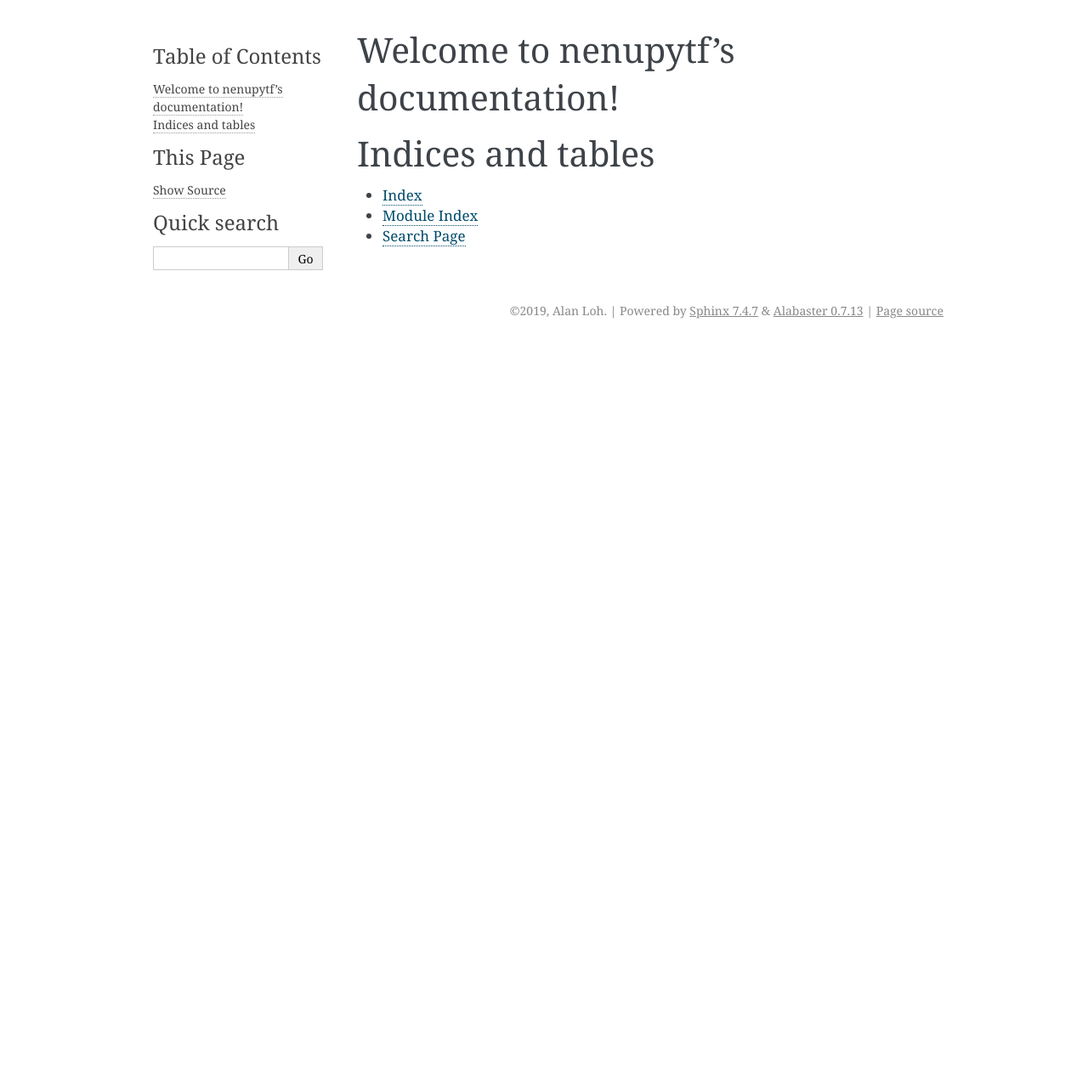
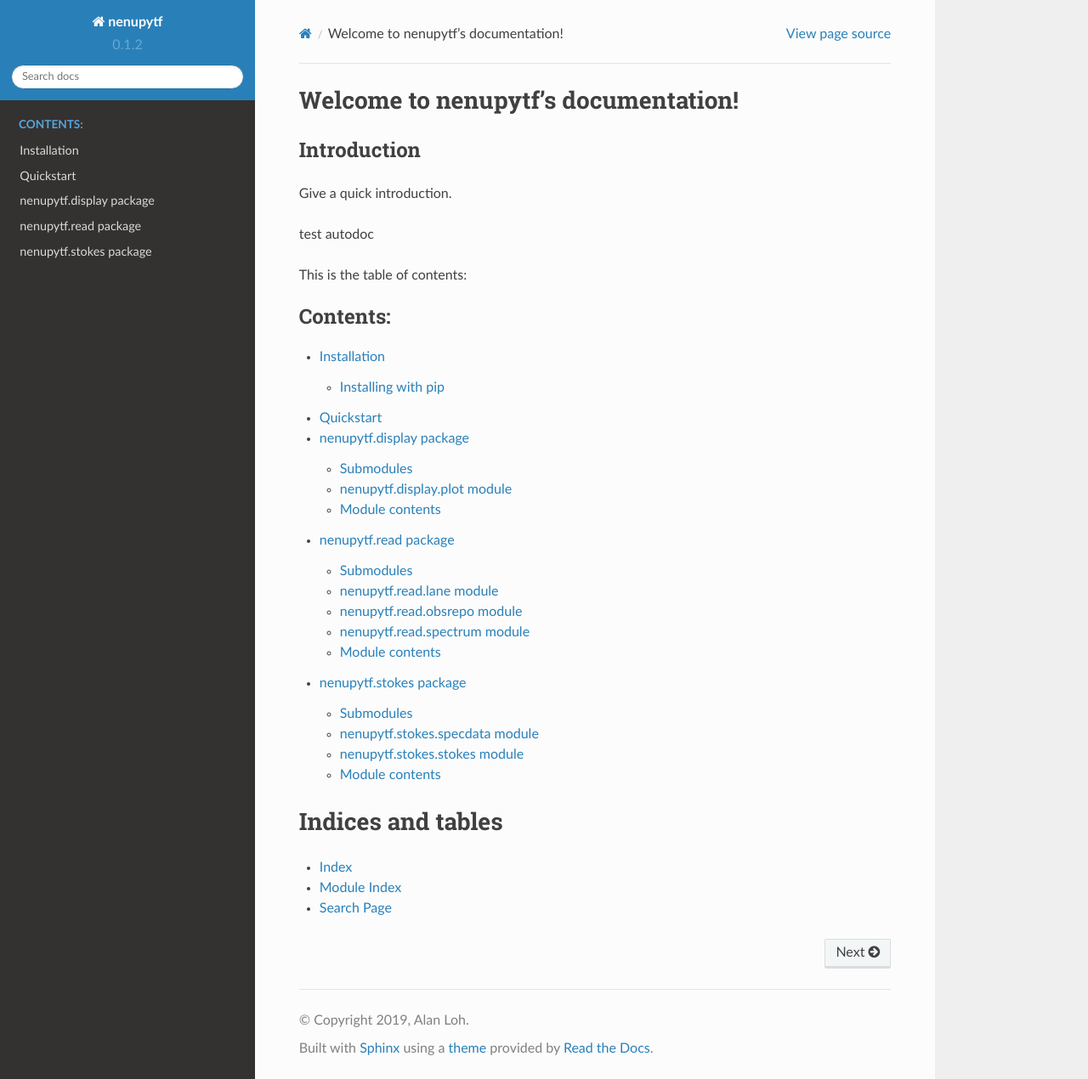
Before and after one commit to AlanLoh/nenupy-tf, a Sphinx documentation site: the page built from docs/index.rst, in a window 1280 px wide and 1270 px high. Shown: the whole window at 85% size. Built offline with Sphinx 7.4.7 and the Read the Docs theme 2.0.0, drawn with Linux system fonts in a browser that asks for light colours.

Commit message:
doc updated

```diff
--- a/docs/conf.py
+++ b/docs/conf.py
@@ -10,16 +10,20 @@
 # add these directories to sys.path here. If the directory is relative to the
 # documentation root, use os.path.abspath to make it absolute, like shown here.
 #
-# import os
-# import sys
-# sys.path.insert(0, os.path.abspath('.'))
+import os
+import sys
+sys.path.insert(0, os.path.abspath('../../nenupytf'))
+sys.path.insert(0, os.path.abspath('../..'))
+sys.path.insert(0, os.path.abspath('..'))
+sys.path.insert(0, os.path.abspath('.'))
 
 
 # -- Project information -----------------------------------------------------
-
+from nenupytf import __version__
 project = 'nenupytf'
 copyright = '2019, Alan Loh'
 author = 'Alan Loh'
+version = __version__
 
 
 # -- General configuration ---------------------------------------------------
@@ -28,23 +32,39 @@ author = 'Alan Loh'
 # extensions coming with Sphinx (named 'sphinx.ext.*') or your custom
 # ones.
 extensions = [
+    'sphinx.ext.autodoc',
+    'sphinx.ext.autosummary',
+    'sphinx.ext.viewcode',
+    'sphinx.ext.napoleon',
+    'recommonmark'
 ]
 
 # Add any paths that contain templates here, relative to this directory.
 templates_path = ['_templates']
+
+# The suffix(es) of source filenames.
+# You can specify multiple suffix as a list of string:
+source_suffix = '.rst'
+
+# The master toctree document.
+master_doc = 'index'
 
 # List of patterns, relative to source directory, that match files and
 # directories to ignore when looking for source files.
 # This pattern also affects html_static_path and html_extra_path.
 exclude_patterns = ['_build', 'Thumbs.db', '.DS_Store']
 
+# The name of the Pygments (syntax highlighting) style to use.
+pygments_style = 'sphinx'
+
 
 # -- Options for HTML output -------------------------------------------------
 
 # The theme to use for HTML and HTML Help pages.  See the documentation for
 # a list of builtin themes.
-#
-html_theme = 'alabaster'
+import sphinx_rtd_theme
+html_theme = 'sphinx_rtd_theme'
+html_theme_path = [sphinx_rtd_theme.get_html_theme_path()]
 
 # Add any paths that contain custom static files (such as style sheets) here,
 # relative to this directory. They are copied after the builtin static files,
--- a/docs/index.rst
+++ b/docs/index.rst
@@ -6,10 +6,25 @@
 Welcome to nenupytf's documentation!
 ====================================
 
+##################################
+Introduction
+##################################
+
+Give a quick introduction.
+
+test autodoc
+
+This is the table of contents:
+
 .. toctree::
    :maxdepth: 2
    :caption: Contents:
 
+   install
+   quickstart
+   nenupytf.display
+   nenupytf.read
+   nenupytf.stokes
 
 
 Indices and tables
--- /dev/null
+++ b/docs/install.rst
@@ -0,0 +1,22 @@
+Installation
+============
+
+.. note::
+
+    This is a note
+
+Bla bla bla
+
+
+
+Installing with pip
+-------------------
+
+These instructions cover installation with the ``pip`` package
+management tool.
+
+You can simply install nenupytf by running
+
+.. code-block:: bash
+
+   $ pip install nenupytf
--- /dev/null
+++ b/docs/modules.rst
@@ -0,0 +1,7 @@
+nenupytf
+========
+
+.. toctree::
+   :maxdepth: 4
+
+   nenupytf
--- /dev/null
+++ b/docs/nenupytf.display.rst
@@ -0,0 +1,22 @@
+nenupytf.display package
+========================
+
+Submodules
+----------
+
+nenupytf.display.plot module
+----------------------------
+
+.. automodule:: nenupytf.display.plot
+   :members:
+   :undoc-members:
+   :show-inheritance:
+
+
+Module contents
+---------------
+
+.. automodule:: nenupytf.display
+   :members:
+   :undoc-members:
+   :show-inheritance:
--- /dev/null
+++ b/docs/nenupytf.read.rst
@@ -0,0 +1,38 @@
+nenupytf.read package
+=====================
+
+Submodules
+----------
+
+nenupytf.read.lane module
+-------------------------
+
+.. automodule:: nenupytf.read.lane
+   :members:
+   :undoc-members:
+   :show-inheritance:
+
+nenupytf.read.obsrepo module
+----------------------------
+
+.. automodule:: nenupytf.read.obsrepo
+   :members:
+   :undoc-members:
+   :show-inheritance:
+
+nenupytf.read.spectrum module
+-----------------------------
+
+.. automodule:: nenupytf.read.spectrum
+   :members:
+   :undoc-members:
+   :show-inheritance:
+
+
+Module contents
+---------------
+
+.. automodule:: nenupytf.read
+   :members:
+   :undoc-members:
+   :show-inheritance:
--- /dev/null
+++ b/docs/nenupytf.rst
@@ -0,0 +1,33 @@
+nenupytf package
+================
+
+Subpackages
+-----------
+
+.. toctree::
+
+   nenupytf.display
+   nenupytf.other
+   nenupytf.process
+   nenupytf.read
+   nenupytf.stokes
+
+Submodules
+----------
+
+nenupytf.metadata module
+------------------------
+
+.. automodule:: nenupytf.metadata
+   :members:
+   :undoc-members:
+   :show-inheritance:
+
+
+Module contents
+---------------
+
+.. automodule:: nenupytf
+   :members:
+   :undoc-members:
+   :show-inheritance:
--- /dev/null
+++ b/docs/nenupytf.stokes.rst
@@ -0,0 +1,30 @@
+nenupytf.stokes package
+=======================
+
+Submodules
+----------
+
+nenupytf.stokes.specdata module
+-------------------------------
+
+.. automodule:: nenupytf.stokes.specdata
+   :members:
+   :undoc-members:
+   :show-inheritance:
+
+nenupytf.stokes.stokes module
+-----------------------------
+
+.. automodule:: nenupytf.stokes.stokes
+   :members:
+   :undoc-members:
+   :show-inheritance:
+
+
+Module contents
+---------------
+
+.. automodule:: nenupytf.stokes
+   :members:
+   :undoc-members:
+   :show-inheritance:
--- /dev/null
+++ b/docs/quickstart.rst
@@ -0,0 +1,3 @@
+############################
+Quickstart
+############################
```
Also changed, not shown: docs/nenupytf.other.rst (added, +30 -0 lines), docs/nenupytf.process.rst (added, +30 -0 lines), 1 other file.
